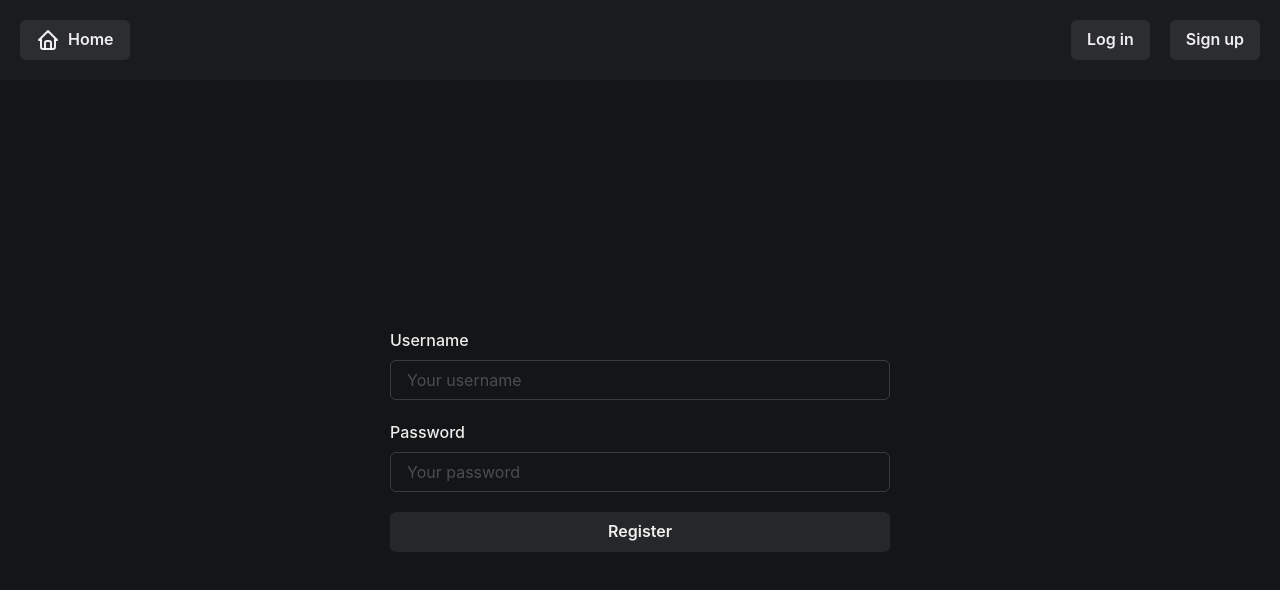
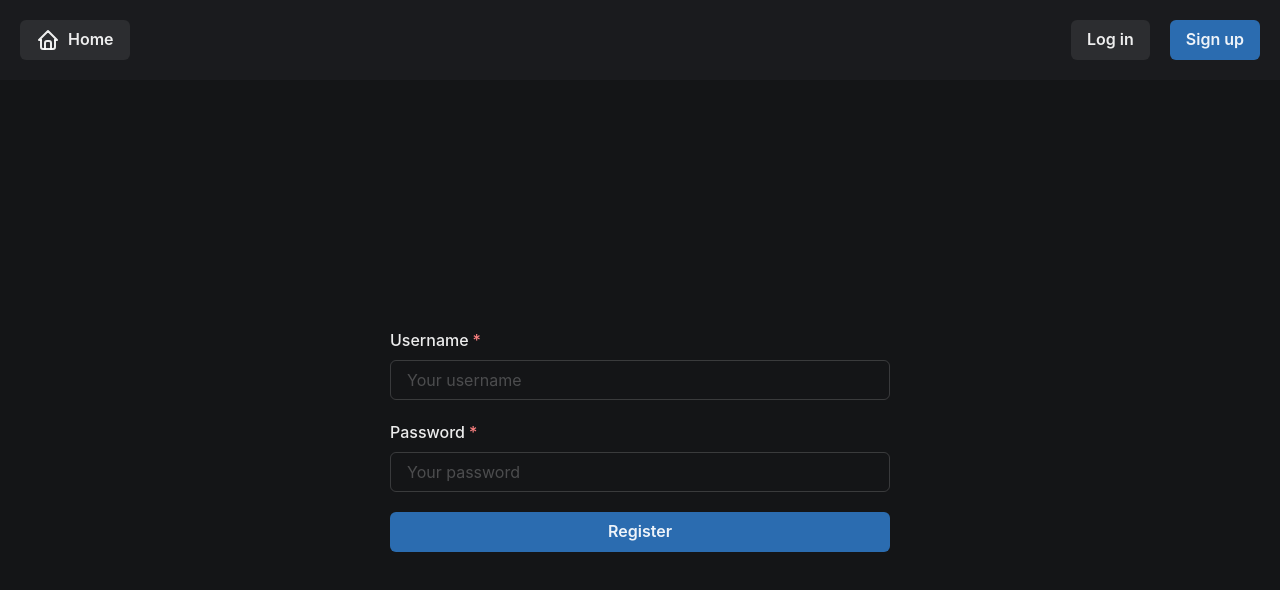
Before and after one commit to le-xot/authentication-react, a React (Create React App) app: page /register in a window 1280 px wide. Shown: the top 590 px of the page. Built offline with nearby package versions, Linux system fonts and the light colour scheme.

Commit message:
some frontend

```diff
--- a/src/App.tsx
+++ b/src/App.tsx
@@ -2,6 +2,7 @@ import { RouterProvider, createBrowserRouter } from "react-router-dom";
 import { Home } from "./pages/home";
 import { Login } from "./pages/login";
 import { Register } from "./pages/register";
+import { Admin } from "./pages/admin";
 
 const router = createBrowserRouter([
   {
@@ -16,6 +17,10 @@ const router = createBrowserRouter([
     path: "/register",
     element: <Register />,
   },
+  {
+    path: "/admin",
+    element: <Admin />,
+  },
 ]);
 
 export const App = () => <RouterProvider router={router} />;
--- /dev/null
+++ b/src/components/bodies/adminBody.tsx
@@ -0,0 +1,14 @@
+import React from "react";
+import { Box, Flex, SimpleGrid, Image } from "@chakra-ui/react";
+
+export const AdminBody: React.FC = () => {
+  return (
+    <Box h={`calc(100vh - 80px)`} bg={"#141517"}>
+      <Flex justifyContent={"center"} alignItems={"center"} h={"100%"}>
+        <SimpleGrid w={"500px"}>
+          <Image src="https://cdn-icons-png.flaticon.com/512/2343/2343177.png" />
+        </SimpleGrid>
+      </Flex>
+    </Box>
+  );
+};
--- a/src/components/loginBody.tsx
+++ b/src/components/bodies/loginBody.tsx
@@ -1,6 +1,7 @@
 import React from "react";
 import {
   Box,
+  Link,
   Flex,
   Input,
   Button,
@@ -14,15 +15,19 @@ export const LoginBody: React.FC = () => {
     <Box h={`calc(100vh - 80px)`} bg={"#141517"}>
       <Flex justifyContent={"center"} alignItems={"center"} h={"100%"}>
         <SimpleGrid>
-          <FormControl w={"500px"} paddingBottom={"20px"}>
+          <FormControl w={"500px"} paddingBottom={"20px"} isRequired>
             <FormLabel>Username</FormLabel>
             <Input type="text" placeholder="Your username" />
           </FormControl>
-          <FormControl paddingBottom={"20px"}>
+          <FormControl paddingBottom={"20px"} isRequired>
             <FormLabel>Password</FormLabel>
-            <Input type="text" placeholder="Your password" />
+            <Input type="password" placeholder="Your password" />
           </FormControl>
-          <Button variant={"solid"}>Login</Button>
+          <Link href="/admin">
+            <Button variant={"solid"} w={"500px"} type="submit">
+              Login
+            </Button>
+          </Link>
         </SimpleGrid>
       </Flex>
     </Box>
--- a/src/components/registerBody.tsx
+++ b/src/components/bodies/registerBody.tsx
@@ -2,6 +2,7 @@ import React from "react";
 import {
   Box,
   Flex,
+  Link,
   Input,
   Button,
   FormLabel,
@@ -14,15 +15,26 @@ export const RegisterBody: React.FC = () => {
     <Box h={`calc(100vh - 80px)`} bg={"#141517"}>
       <Flex justifyContent={"center"} alignItems={"center"} h={"100%"}>
         <SimpleGrid>
-          <FormControl w={"500px"} paddingBottom={"20px"}>
+          <FormControl w={"500px"} paddingBottom={"20px"} isRequired>
             <FormLabel>Username</FormLabel>
             <Input type="text" placeholder="Your username" />
           </FormControl>
-          <FormControl paddingBottom={"20px"}>
+          <FormControl paddingBottom={"20px"} isRequired>
             <FormLabel>Password</FormLabel>
-            <Input type="text" placeholder="Your password" />
+            <Input type="password" placeholder="Your password" />
           </FormControl>
-          <Button variant={"solid"}>Register</Button>
+          <Link href="/admin">
+            <Button
+              variant={"solid"}
+              w={"500px"}
+              type="submit"
+              bg={"blue.600"}
+              _hover={{ bg: "blue.500" }}
+              _active={{ bg: "blue.400" }}
+            >
+              Register
+            </Button>
+          </Link>
         </SimpleGrid>
       </Flex>
     </Box>
--- /dev/null
+++ b/src/components/headers/loggedHeader.tsx
@@ -0,0 +1,23 @@
+import { Box, Button, Flex, IconButton, Link, Spacer } from "@chakra-ui/react";
+import { IconHome, IconLogout } from "@tabler/icons-react";
+export function LoggedHeader() {
+  return (
+    <Box bg={"#1A1B1E"} h={"80px"} p={5}>
+      <Flex alignItems={"center"} h="100%">
+        <Link href="/">
+          <Button leftIcon={<IconHome />}> Home </Button>
+        </Link>
+        <Spacer />
+        <Link href="/">
+          <IconButton
+            icon={<IconLogout />}
+            aria-label={"Log out"}
+            bg={"red.600"}
+            _hover={{ bg: "red.500" }}
+            _active={{ bg: "red.400" }}
+          ></IconButton>
+        </Link>
+      </Flex>
+    </Box>
+  );
+}
--- a/src/components/header.tsx
+++ b/src/components/headers/notLoggedHeader.tsx
@@ -1,6 +1,6 @@
 import { Box, Button, Flex, Link, Spacer } from "@chakra-ui/react";
 import { IconHome } from "@tabler/icons-react";
-export function Header() {
+export function NotLoggedHeader() {
   return (
     <Box bg={"#1A1B1E"} h={"80px"} p={5}>
       <Flex alignItems={"center"} h="100%">
@@ -12,7 +12,14 @@ export function Header() {
           <Button>Log in</Button>
         </Link>
         <Link href="/register">
-          <Button marginLeft={"20px"}>Sign up</Button>
+          <Button
+            marginLeft={"20px"}
+            bg={"blue.600"}
+            _hover={{ bg: "blue.500" }}
+            _active={{ bg: "blue.400" }}
+          >
+            Sign up
+          </Button>
         </Link>
       </Flex>
     </Box>
--- /dev/null
+++ b/src/pages/admin.tsx
@@ -0,0 +1,11 @@
+import { LoggedHeader } from "../components/headers/loggedHeader";
+import { AdminBody } from "../components/bodies/adminBody";
+
+export function Admin() {
+  return (
+    <>
+      <LoggedHeader />
+      <AdminBody />
+    </>
+  );
+}
--- a/src/pages/home.tsx
+++ b/src/pages/home.tsx
@@ -1,10 +1,10 @@
-import { Header } from "../components/header";
-import { HomeBody } from "../components/homeBody";
+import { NotLoggedHeader } from "../components/headers/notLoggedHeader";
+import { HomeBody } from "../components/bodies/homeBody";
 
 export function Home() {
   return (
     <>
-      <Header />
+      <NotLoggedHeader />
       <HomeBody />
     </>
   );
--- a/src/pages/login.tsx
+++ b/src/pages/login.tsx
@@ -1,10 +1,10 @@
-import { Header } from "../components/header";
-import { LoginBody } from "../components/loginBody";
+import { NotLoggedHeader } from "../components/headers/notLoggedHeader";
+import { LoginBody } from "../components/bodies/loginBody";
 
 export function Login() {
   return (
     <>
-      <Header />
+      <NotLoggedHeader />
       <LoginBody />
     </>
   );
--- a/src/pages/register.tsx
+++ b/src/pages/register.tsx
@@ -1,10 +1,10 @@
-import { Header } from "../components/header";
-import { RegisterBody } from "../components/registerBody";
+import { NotLoggedHeader } from "../components/headers/notLoggedHeader";
+import { RegisterBody } from "../components/bodies/registerBody";
 
 export function Register() {
   return (
     <>
-      <Header />
+      <NotLoggedHeader />
       <RegisterBody />
     </>
   );
```
Also changed, not shown: src/components/bodies/homeBody.tsx (renamed from src/components/homeBody.tsx).
